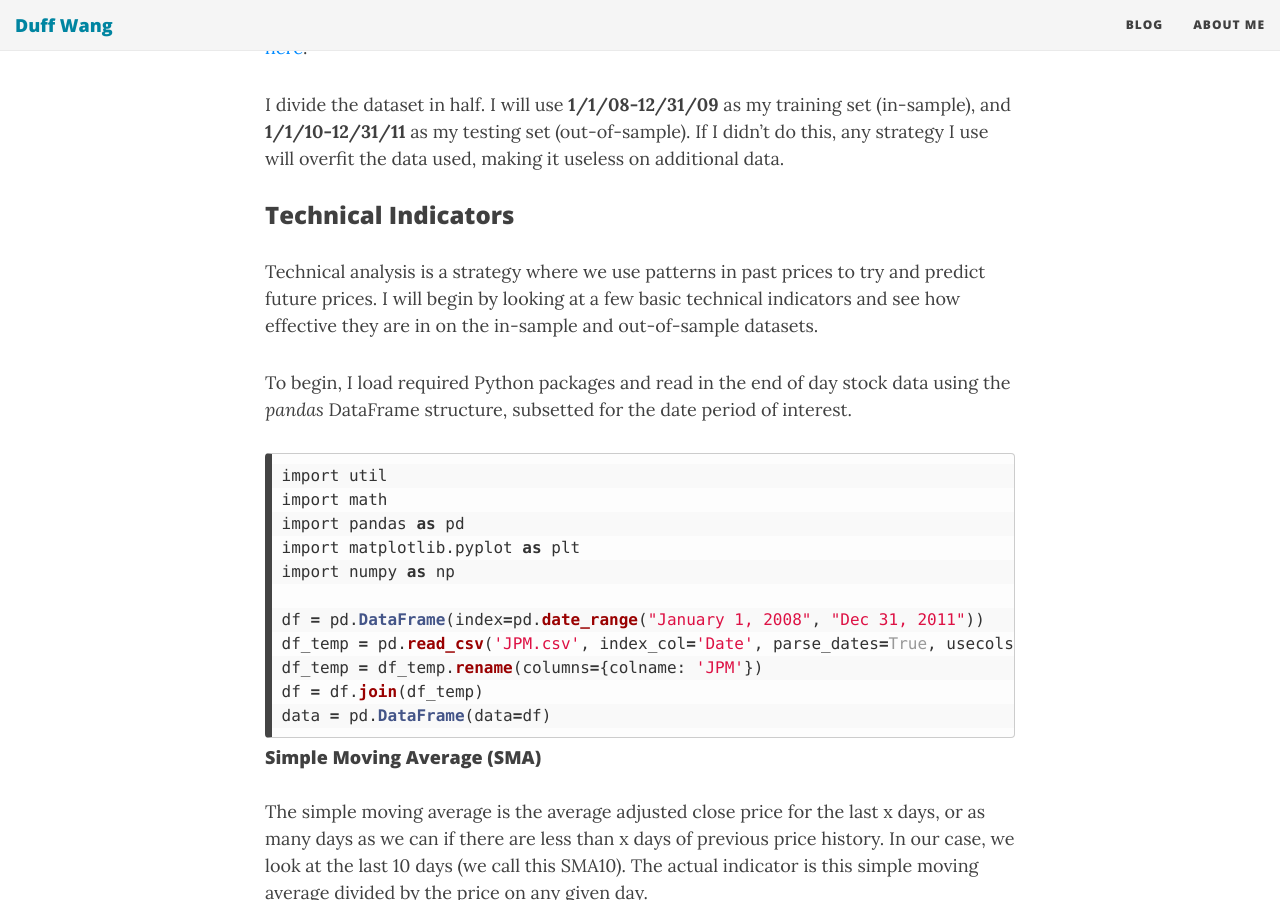
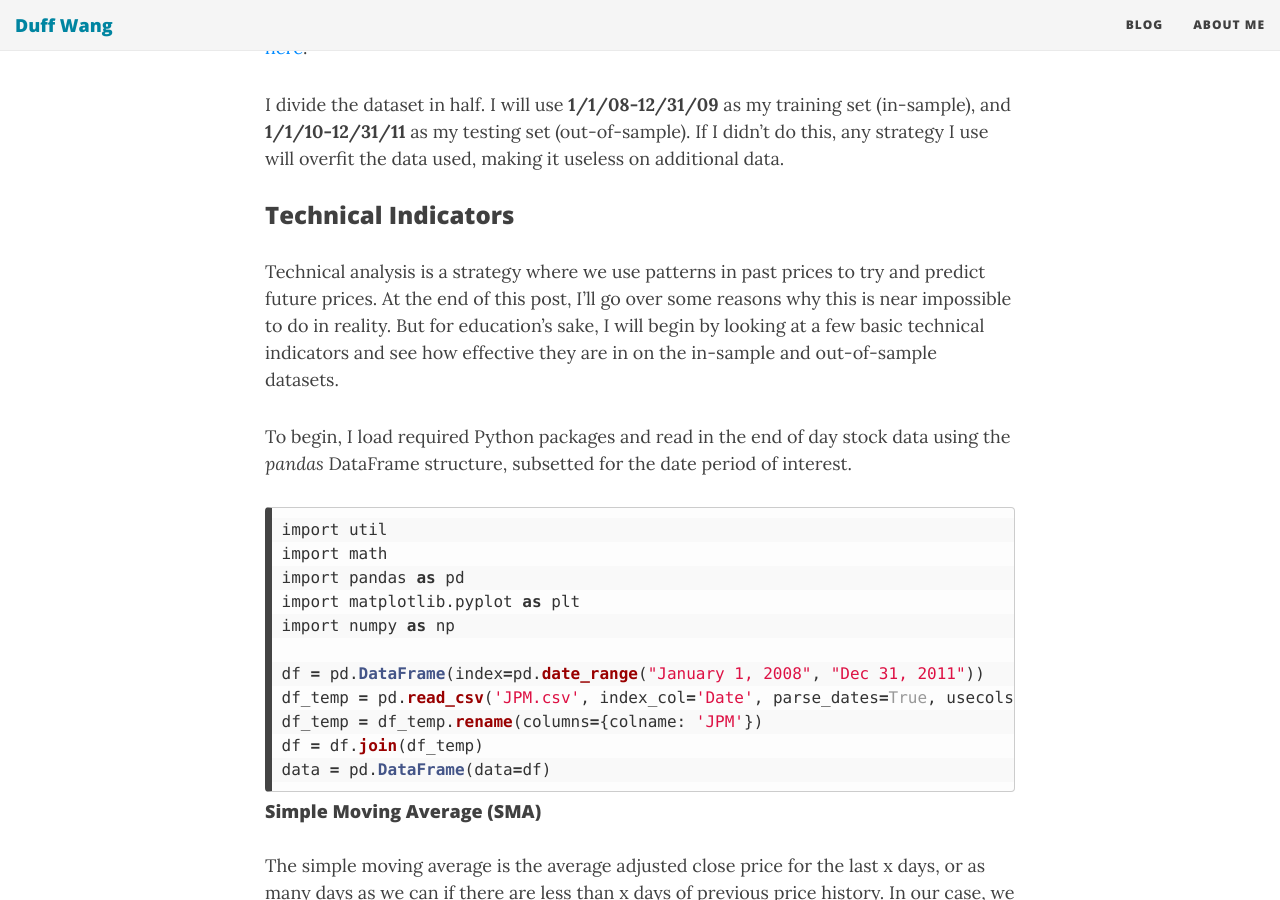
Before and after one commit to duffwang/duffwang.github.io, a Jekyll site: the page built from _posts/2019-02-01-machine-learning-trading.md, in a window 1280 px wide and 900 px high, scrolled down 617 px. Built offline with Jekyll 4.4.1, drawn with Linux system fonts in a browser that asks for light colours; nearby versions of some CDN libraries; comment, search, counter and statistics services are not loaded.

Commit message:
More content

```diff
--- a/_posts/2019-02-01-machine-learning-trading.md
+++ b/_posts/2019-02-01-machine-learning-trading.md
@@ -16,7 +16,7 @@ I divide the dataset in half. I will use **1/1/08-12/31/09** as my training set
 
 ### Technical Indicators
 
-Technical analysis is a strategy where we use patterns in past prices to try and predict future prices. I will begin by looking at a few basic technical indicators and see how effective they are in on the in-sample and out-of-sample datasets.
+Technical analysis is a strategy where we use patterns in past prices to try and predict future prices. At the end of this post, I'll go over some reasons why this is near impossible to do in reality. But for education's sake, I will begin by looking at a few basic technical indicators and see how effective they are in on the in-sample and out-of-sample datasets.
 
 To begin, I load required Python packages and read in the end of day stock data using the *pandas* DataFrame structure, subsetted for the date period of interest.
 
--- a/index.html
+++ b/index.html
@@ -1,7 +1,7 @@
 ---
 layout: page
 title: Beta and Data
-subtitle: Tutorials on data exploration, machine learning, and financial markets
+subtitle: Detailed, illustrated tutorials on data exploration, machine learning, and financial markets
 use-site-title: true
 ---
 
```
Also changed, not shown: other parts of _posts/2019-02-01-machine-learning-trading.md (+1 -0 lines).
